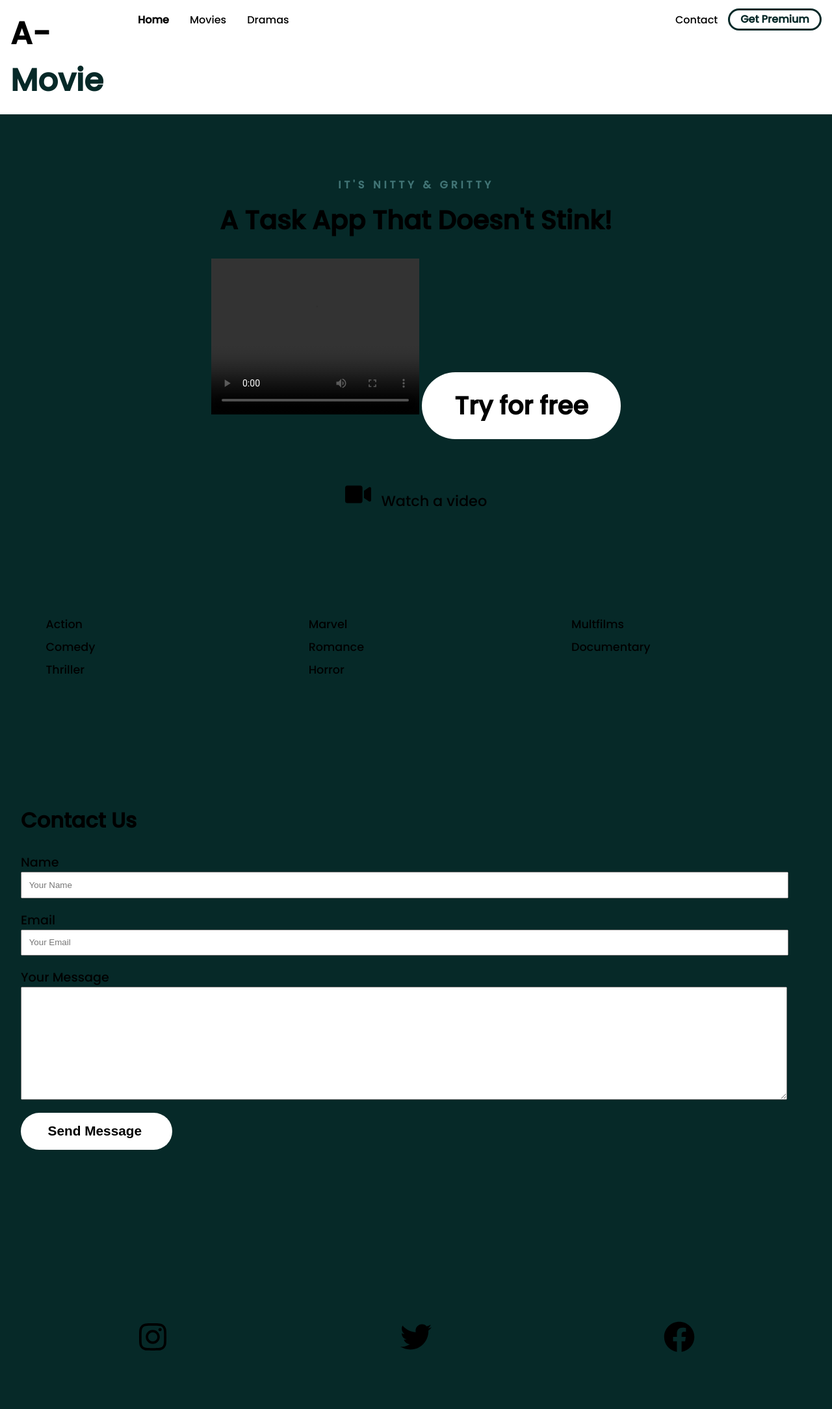
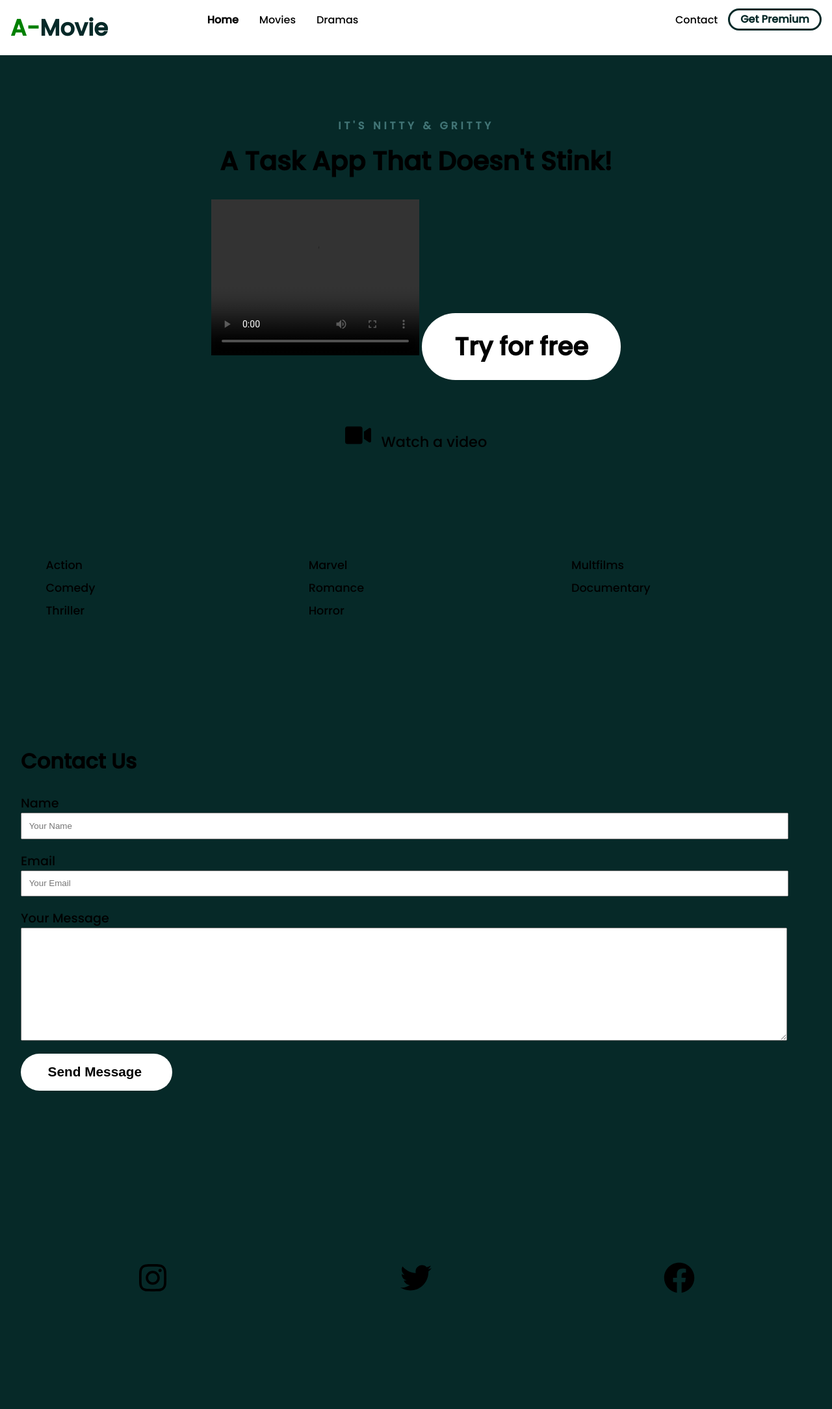
Before and after one commit to Avaz-tech/Entertainment-website, a PHP site: page / in a window 1280 px wide. Shown: the whole page at 65% size. After the commit the page ends 1990 px from the top, so only its background shows below. Run offline with PHP 8.4, Linux system fonts and the light colour scheme; some libraries are stand-ins or nearby versions; grey boxes are pictures that could not be loaded.

Commit message:
Update main.css

```diff
--- a/main.css
+++ b/main.css
@@ -1,70 +1,72 @@
-@import url('https://fonts.googleapis.com/css2?family=Poppins:wght@500&display=swap');
-
-body{
+@import url("https://fonts.googleapis.com/css2?family=Poppins:wght@500&display=swap");
+body {
   background: #062928;
   margin: 0;
   font-family: 'Poppins';
 }
-.navbar{
+
+
+.navbar {
   background: white;
   padding: 1em;
+}
 
-    .logo{
+.navbar .logo {
   text-decoration: none;
   font-weight: bold;
-        color: black;
-        font-size: 3em;
+  color: green;
+  font-size: 2.2em;
+  padding-right: 9%;
+}
 
-       span{
+.navbar .logo span {
   color: #062928;
 }
+
+.navbar nav {
+  display: none;
 }
 
-    nav{
-       display: none;
+.navbar .container {
+  display: -webkit-box;
+  display: -ms-flexbox;
+  display: flex;
+  place-content: space-between;
+}
 
-    }
-    .container{
-        display: flex;
-        place-content:space-between;
-
-    }
-    .mobile-menu{
+.navbar .mobile-menu {
   cursor: pointer;
   width: 28px;
 }
 
-}
-.hero{
-
+.hero {
   text-align: center;
-
 }
 
-ul{
+ul {
   list-style-type: none;
   margin: 0;
   padding: 0;
 }
 
-section{
+section {
   padding: 5em 2em;
 }
 
-.left-col{
-
-    .subhead{
+.left-col .subhead {
   text-transform: uppercase;
   font-weight: bold;
-        color: rgb(65, 116, 117);
+  color: #417475;
   letter-spacing: .3em;
 }
-    h1{
+
+.left-col h1 {
   font-size: 2.5em;
   line-height: 1.3em;
   margin-top: .2em;
 }
-    .primary-cta{
+
+.left-col .primary-cta {
   background: white;
   color: black;
   text-decoration: none;
@@ -74,73 +76,75 @@ section{
   font-weight: bold;
   display: inline-block;
 }
-    .watch-video-cta{
+
+.left-col .watch-video-cta {
   color: black;
   display: block;
   margin-top: 1em;
   text-decoration: none;
   font-size: 1.4em;
+}
 
-    }
-    .watch-random{
+.left-col .watch-random {
   margin-right: .7em;
   margin-top: 2em;
   cursor: pointer;
   width: 40px;
-
 }
 
-}
-ul.features-list{
+ul.features-list {
   margin: 0;
   padding-left: .2em;
+  display: -ms-grid;
   display: grid;
+  -ms-grid-columns: (minmax(19rem, 1fr))[auto-fit];
       grid-template-columns: repeat(auto-fit, minmax(19rem, 1fr));
+}
 
-     li{
+ul.features-list li {
   font-size: 1.1em;
   margin-bottom: .5em;
   margin-left: 2em;
 }
-}
-.features-section img{
+
+.features-section img {
   display: none;
 }
-.Social-media{
 
-    ul{
+.Social-media ul {
+  display: -webkit-box;
+  display: -ms-flexbox;
+  display: flex;
+}
 
-        display: flex;
-
-        li{
-
+.Social-media ul li {
   padding-left: .5em;
   padding-right: .5em;
   margin: auto;
-            img{
+}
 
-                width:3em;
+.Social-media ul li img {
+  width: 3em;
   height: 3em;
+}
 
-            }
-        }
-    }
-}
-h2{
+h2 {
   font-size: 2em;
 }
-label{
+
+label {
   display: block;
   font-size: 1.2em;
   margin-top: .3em;
 }
-input, textarea{
+
+input, textarea {
   width: 95%;
   padding: .8em;
   margin-bottom: 1em;
 }
-.send-message-cta{
 
+.send-message-cta {
   background-color: white;
   font-weight: bold;
   font-size: 1.3em;
@@ -151,127 +155,115 @@ input, textarea{
   padding: .8em 2em;
   width: unset;
   cursor: pointer;
+}
 
-
-}
-iframe{
+iframe {
   width: 100%;
   height: 300px;
 }
-nav.menu-btn{
+
+nav.menu-btn {
   display: block;
 }
-nav{
-    position:fixed;
+
+nav {
+  position: fixed;
   z-index: 999;
-    width:66%;
+  width: 66%;
   right: 0;
   top: 0;
   background: #20272E;
   height: 100vh;
   padding: 1em;
-
-   ul.primary-nav{
-
-         margin-top: 5em;
 }
 
-    li{
+nav ul.primary-nav {
+  margin-top: 5em;
+  padding-left: 10%;
+}
 
-        a{
-
+nav li a {
   color: white;
   text-decoration: none;
   display: block;
   padding: .5em;
   font-size: 1.3em;
   text-align: right;
+}
 
-            &:hover{
+nav li a:hover {
   font-weight: bold;
 }
 
-        }
-
-    }
-
-}
-
-.mobile-menu-exit{
-
+.mobile-menu-exit {
   float: right;
   margin: .5em;
   cursor: pointer;
   width: 7%;
 }
-@media only screen and (min-width:768px){
 
-    .mobile-menu, .mobile-menu-exit{
+@media only screen and (min-width: 768px) {
+  .mobile-menu, .mobile-menu-exit {
     display: none;
   }
-
-    .navbar .container{
+  .navbar .container {
+    display: -ms-grid;
     display: grid;
+    -ms-grid-columns: 180px auto;
         grid-template-columns: 180px auto;
+    -webkit-box-pack: unset;
+        -ms-flex-pack: unset;
             justify-content: unset;
-
   }
-
-    .navbar nav{
+  .navbar nav {
+    display: -webkit-box;
+    display: -ms-flexbox;
     display: flex;
+    -webkit-box-pack: justify;
+        -ms-flex-pack: justify;
             justify-content: space-between;
     background: none;
     position: unset;
     height: auto;
     width: 100%;
     padding: 0;
-
-         ul{
+  }
+  .navbar nav ul {
+    display: -webkit-box;
+    display: -ms-flexbox;
     display: flex;
   }
-
-         a{
+  .navbar nav a {
     color: black;
     font-size: 1em;
     padding: .1em 1em;
-
   }
-
-         ul.primary-nav{
+  .navbar nav ul.primary-nav {
     margin: 0;
   }
-         li.current a{
+  .navbar nav li.current a {
     font-weight: bold;
   }
-         li.premium-cta a{
-             color:#062928;
+  .navbar nav li.premium-cta a {
+    color: #062928;
     border: solid 3px #062928;
     font-weight: bold;
     border-radius: 5em;
     margin-top: -.2em;
-
-             &:hover{
-                 background:#062928;
-                 color: #FF5733
   }
+  .navbar nav li.premium-cta a:hover {
+    background: #062928;
+    color: #FF5733;
   }
 }
 
+/*@media only screen and (min-width:1080px) {
+  .container {
+    width: 1080px;
+    margin: 0 auto;
   }
-  @media only screen and (min-wudth: 1080px){
-      .container{
-          width: 1080px;
-          margin: 0 auto
-
+  section {
+    padding: 10 em;
   }
-
-      section{
-          padding: 10 em;
-
-      }
-
-      .hero .container{
-
-        display: flex;
-      }
-  }
+}*/
+/*# sourceMappingURL=main.css.map */
```
Lines whose indentation alone changed are shown as unchanged.
